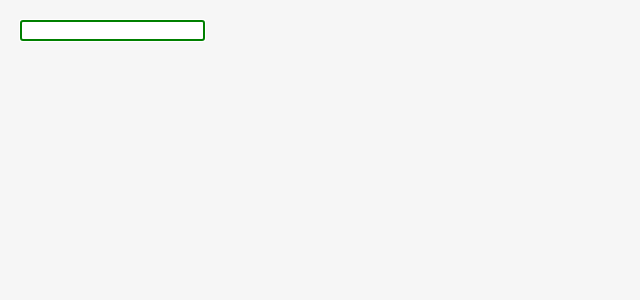
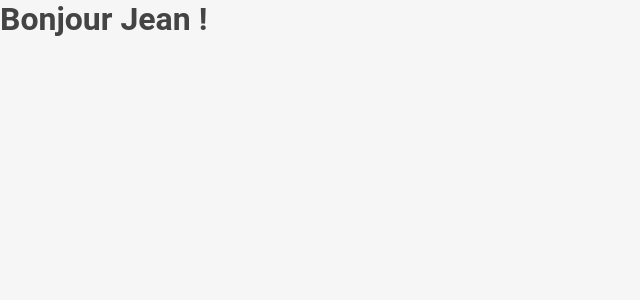
Before and after one commit to dymafr/vue-c15l4, a Vue app: page / in a window 1280 px wide. Shown: the top 300 px of the page, without its empty margins (0-640 px from the left). Built offline with nearby package versions, Linux system fonts and the light colour scheme.

Commit message:
2 files modified

```diff
--- a/src/App.vue
+++ b/src/App.vue
@@ -1,12 +1,8 @@
 <template>
-  <div class="p-20">
-    <input v-focus="{ firstFocus: true, color: 'green' }" type="text" />
-  </div>
+  <h1>{{ $greeting('Jean') }}</h1>
 </template>
 
-<script setup lang="ts">
-
-</script>
+<script setup lang="ts"></script>
 
 <style lang="scss">
 @import './assets/scss/base.scss';
--- a/src/shared/plugins/examplePlugin.ts
+++ b/src/shared/plugins/examplePlugin.ts
@@ -1,4 +1,10 @@
 import type { Plugin } from 'vue';
+
+declare module 'vue' {
+  interface ComponentCustomProperties {
+    $greeting: (name: string) => string;
+  }
+}
 
 export const examplePlugin: Plugin = {
   install: (app, options) => {
```
